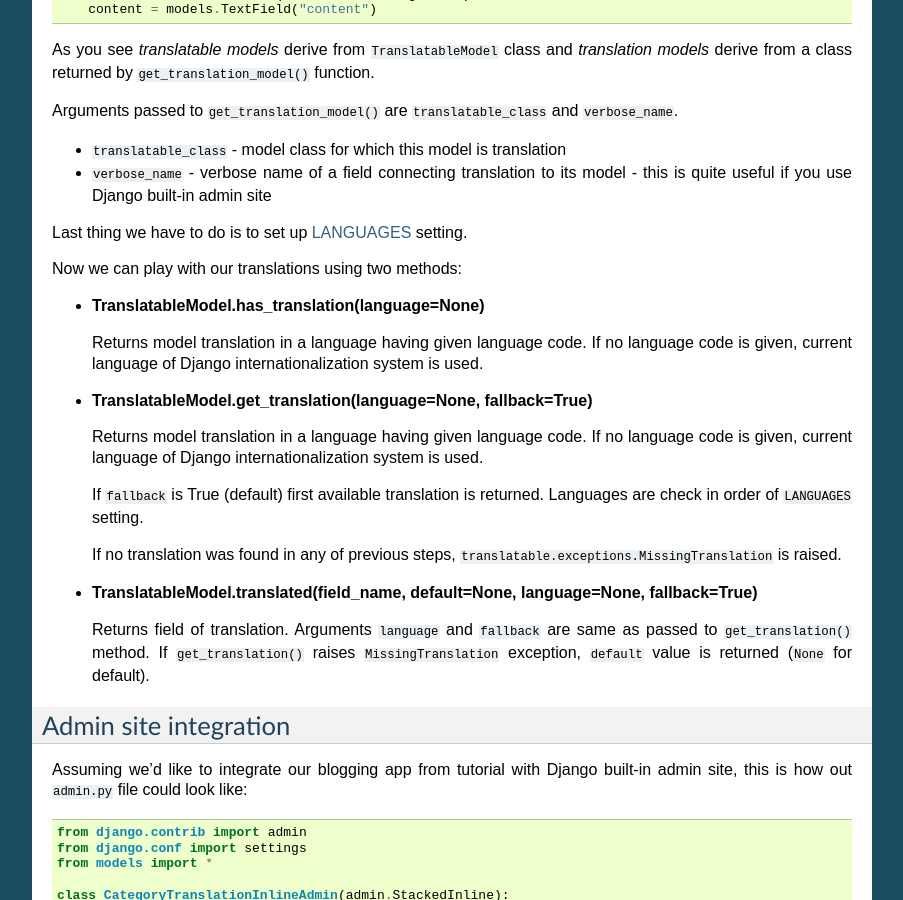
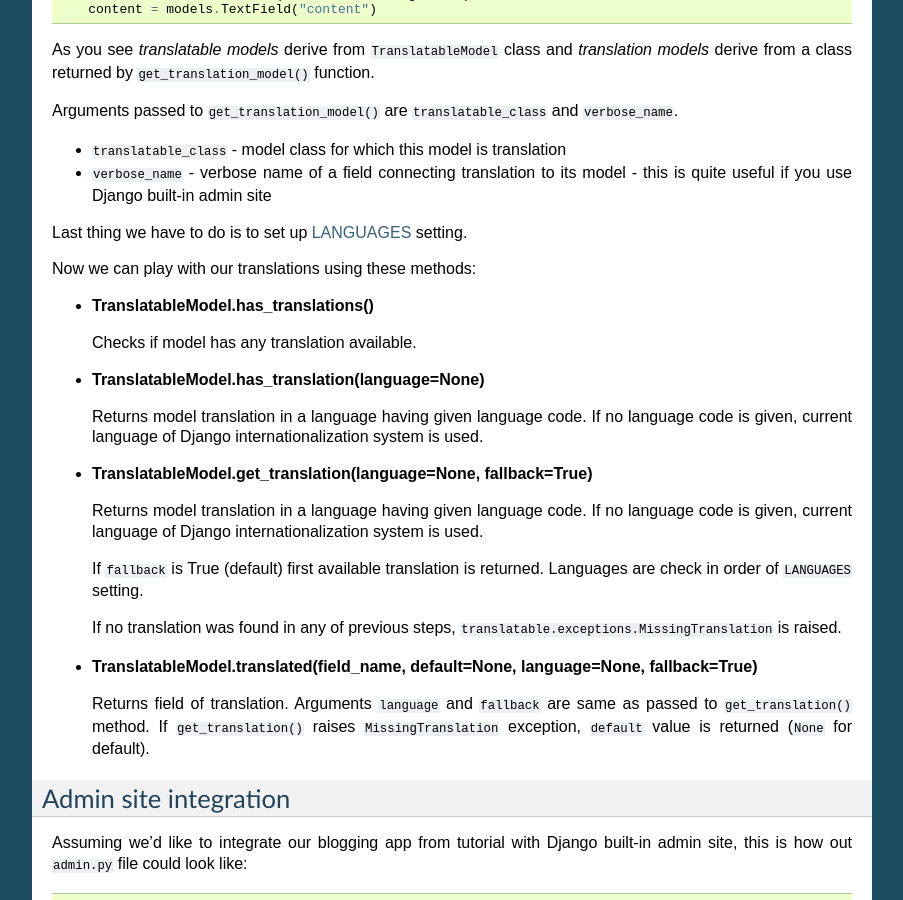
Before and after one commit to artscoop/django-translatable, a Sphinx documentation site: the page built from docs/index.rst, in a window 1280 px wide and 900 px high, scrolled down 1724 px. Shown: the whole window, without its empty margins (198-1101 px from the left). Built offline with Sphinx 7.4.7, drawn with Linux system fonts in a browser that asks for light colours.

Commit message:
docs updated

```diff
--- a/docs/index.rst
+++ b/docs/index.rst
@@ -110,7 +110,11 @@ Arguments passed to ``get_translation_model()`` are ``translatable_class`` and `
 
 Last thing we have to do is to set up `LANGUAGES`_ setting.
 
-Now we can play with our translations using two methods:
+Now we can play with our translations using these methods:
+
+* **TranslatableModel.has_translations()**
+
+  Checks if model has any translation available.
 
 * **TranslatableModel.has_translation(language=None)**
 
```
